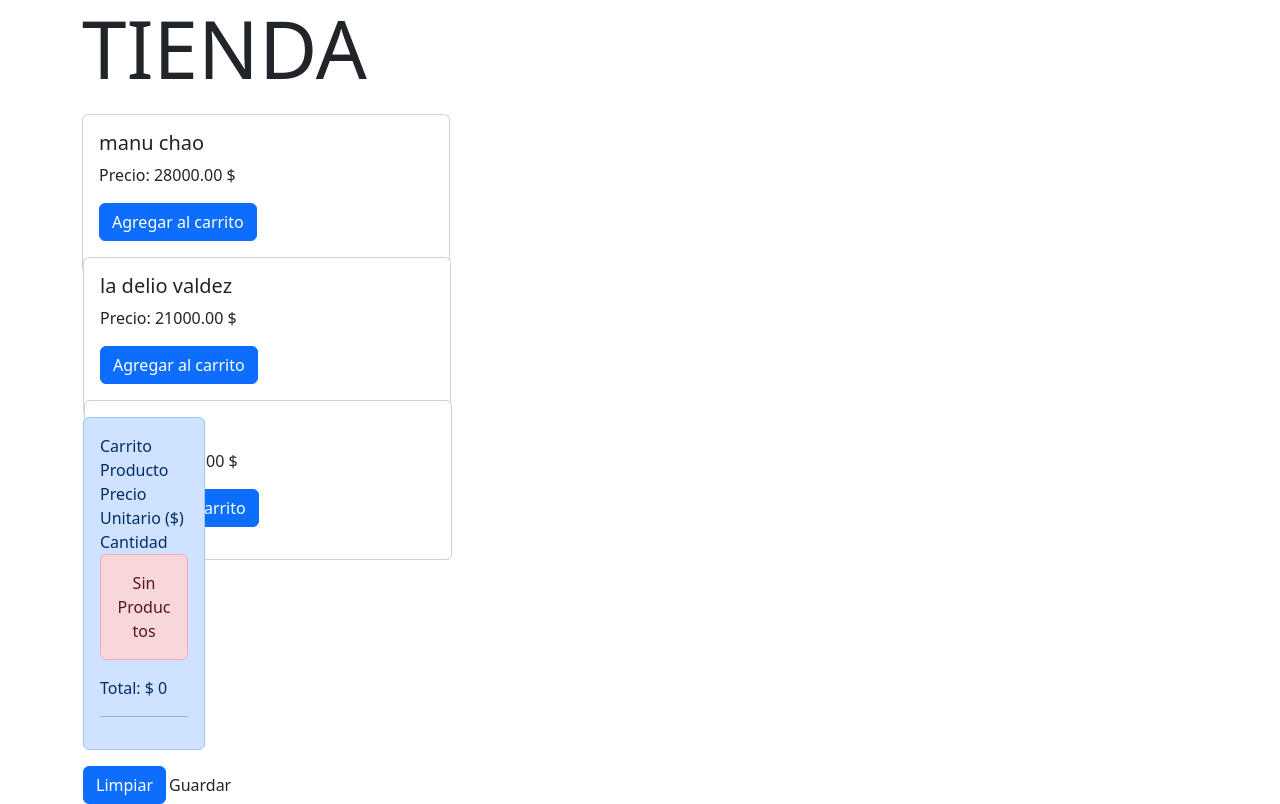
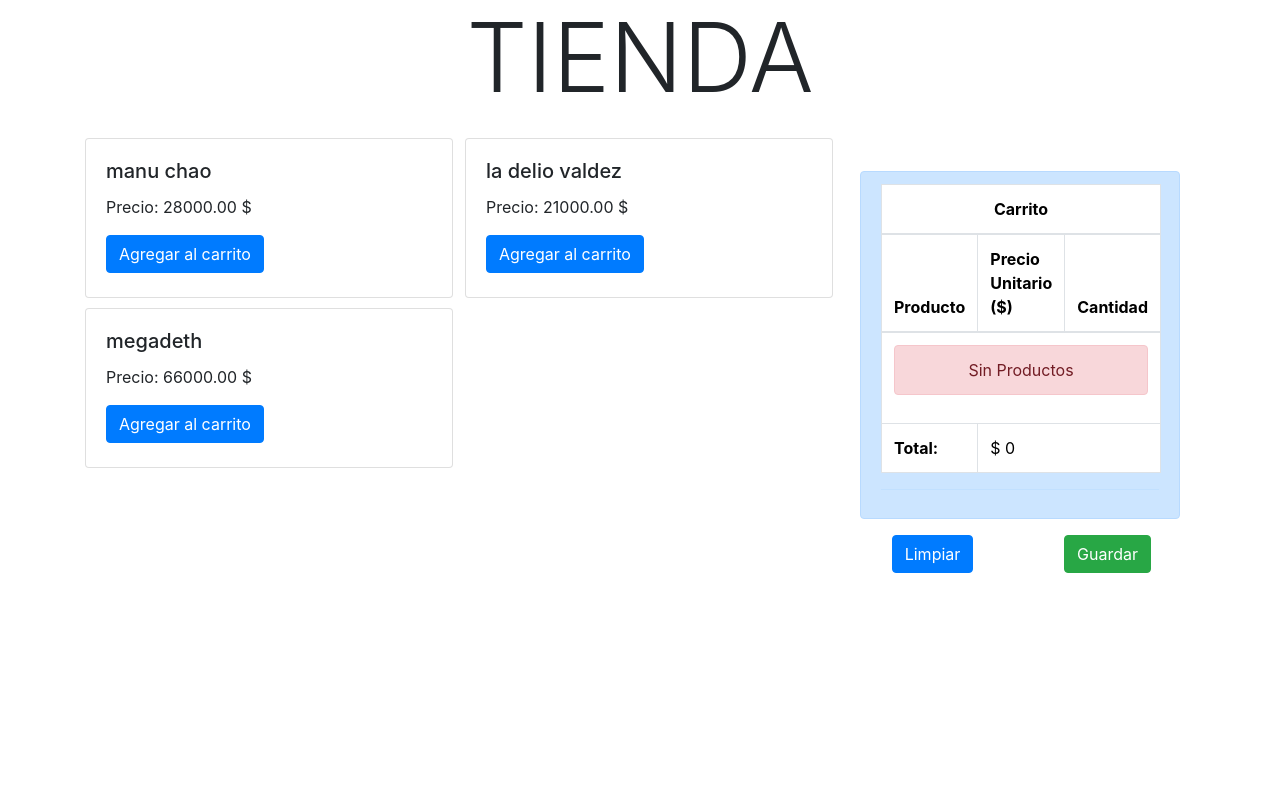
Before and after one commit to MaxiCatriel/carrito, a Django app: page / in a window 1280 px wide. After the commit the page ends 573 px from the top, so only its background shows below. Run offline with Django 5.2, Linux system fonts and the light colour scheme; data comes from the database, SQL or seed files in the repository; both versions use the stored data as it was after the commit; some libraries are stand-ins or nearby versions.

Commit message:
funionando

```diff
--- a/Carrito/CarritoApp/Carrito.py
+++ b/Carrito/CarritoApp/Carrito.py
@@ -2,7 +2,7 @@
     def __init__(self, request):
         self.request = request
         self.session = request.session
-        carrito = self.session["carrito"]
+        carrito = self.session.get("carrito")
         if not carrito:
             self.session["carrito"] = {}
             self.carrito = self.session["carrito"]
@@ -21,7 +21,7 @@
             }
         else:
             self.carrito[id]["cantidad"] += 1
-            self.carrito[id]['acumulado'] += producto.precio
+            self.carrito[id]['acumulado'] += float(producto.precio)
         self.guardar_carrito()
 
     def guardar_carrito(self):
@@ -38,10 +38,16 @@
         id = str(producto.id)
         if id in self.carrito.keys():
             self.carrito[id]["cantidad"] -= 1
-            self.carrito[id]['acumulado'] -= producto.precio
+            self.carrito[id]['acumulado'] -= float(producto.precio)
             if self.carrito[id]['cantidad'] <= 0: self.eliminar(producto)
             self.guardar_carrito()
 
     def limpiar(self):
         self.session["carrito"] = {}
         self.session.modified = True
+
+    def obtener_total(self):
+        total = 0
+        for item_id, item_info in self.carrito.items():
+            total += float(item_info['acumulado'])
+        return total
--- a/Carrito/CarritoApp/templates/carrito.html
+++ b/Carrito/CarritoApp/templates/carrito.html
@@ -1,8 +1,19 @@
-<div class="alert alert-primary" role="alert"
+<!DOCTYPE html>
+<html lang="en">
+<head>
+    <meta charset="UTF-8">
+    <meta name="viewport" content="width=device-width, initial-scale=1.0">
+    <title>Carrito de Compras</title>
+    <link rel="stylesheet" href="https://maxcdn.bootstrapcdn.com/bootstrap/4.5.2/css/bootstrap.min.css">
+</head>
+<body>
+
+<div class="container mt-5">
+    <div class="alert alert-primary" role="alert">
         <table class="table table-bordered">
             <thead>
                 <tr>
-                <th scope="row" colspan="3" class="text-center">Carrito</th>
+                    <th scope="col" colspan="3" class="text-center">Carrito</th>
                 </tr>
                 <tr>
                     <th scope="col">Producto</th>
@@ -14,11 +25,11 @@
                 {% if request.session.carrito.items %}
                     {% for key, value in request.session.carrito.items %}
                         <tr>
-            <td>{{value.nombre}}</td>
-            <td>{{value.precio}}</td>
-            <td>{{value.acumulado}}
-              <a href="{% url 'Add' value.producto.id %}" class="badge btn btn-dark">+</a>
-              <a href="{% url 'Sub' value.producto.id %}" class="badge btn btn-dark">-</a>
+                            <td>{{ value.nombre }}</td>
+                            <td>{{ value.precio }}</td>
+                            <td>{{ value.acumulado }}
+                                <a href="{% url 'Add' value.producto_id %}" class="badge btn btn-dark">+</a>
+                                <a href="{% url 'Sub' value.producto_id %}" class="badge btn btn-dark">-</a>
                             </td>
                         </tr>
                     {% endfor %}
@@ -31,14 +42,25 @@
                 {% endif %}
                 <tr>
                     <th scope="row">Total:</th>
-            <td colspan="2"> $ {{total_carrito}}</td>
+                    <td colspan="2"> $ {{ total_carrito }}</td>
                 </tr>
-
             </tbody>
         </table>
         <hr>
     </div>
     <div class="row text-center">
-        <div class="col-6"><a href="{% url 'CLS' %}" class="btn btn-primary">Limpiar</a> </div>
-        <div class="col-6"><a href="#" class="btn btn-succes">Guardar</a> </div>
+        <div class="col-md-6">
+            <a href="{% url 'CLS' %}" class="btn btn-primary">Limpiar</a>
         </div>
+        <div class="col-md-6">
+            <a href="#" class="btn btn-success">Guardar</a>
+        </div>
+    </div>
+</div>
+
+<script src="https://ajax.googleapis.com/ajax/libs/jquery/3.5.1/jquery.min.js"></script>
+<script src="https://cdnjs.cloudflare.com/ajax/libs/popper.js/1.16.0/umd/popper.min.js"></script>
+<script src="https://maxcdn.bootstrapcdn.com/bootstrap/4.5.2/js/bootstrap.min.js"></script>
+
+</body>
+</html>
--- a/Carrito/CarritoApp/templates/tienda.html
+++ b/Carrito/CarritoApp/templates/tienda.html
@@ -3,41 +3,45 @@
 <html lang="es">
 <head>
     <meta charset="utf-8" />
-        <title>Bienvenidoa a Tienda</title>
-
+    <meta name="viewport" content="width=device-width, initial-scale=1.0">
+    <title>Bienvenido a Tienda</title>
     <link href="https://cdn.jsdelivr.net/npm/bootstrap@5.3.3/dist/css/bootstrap.min.css" rel="stylesheet" integrity="sha384-QWTKZyjpPEjISv5WaRU9OFeRpok6YctnYmDr5pNlyT2bRjXh0JMhjY6hW+ALEwIH" crossorigin="anonymous">
+    <style>
+        .card {
+            height: 10rem;
+            width: 23rem;
+            margin: 5px 0px;
+        }
+    </style>
 </head>
 
 <body>
-        <div class= "container">
+<div class="container">
     <div class="row">
-                <div class="col-12 alig-self-center"><h1 class="display-1">TIENDA</h1></div>
+        <div class="col-12 text-center"><h1 class="display-1">TIENDA</h1></div>
     </div>
     <div class="row">
-                <div class="col-8">
+        <div class="col-lg-8">
             <div class="row" style="padding: 10px 0;">
-                        <div class="col-12">
-                            <div class="row">
                 {% for producto in productos %}
-                                <div class="col-6">
-                                    <div class="card" style="height: 10rem; width: 23rem; margin 5px 0px;">
+                <div class="col-md-6">
+                    <div class="card">
                         <div class="card-body">
-                                            <h5 class="card-title">{{producto.nombre}}</h5>
-                                            <p class= "card-text">Precio: {{producto.precio | floatformat:2 }} $</p>
-                                            <a href="{% url 'Add' value.producto_id %}" class="btn btn-primary">Agregar al carrito</a>
+                            <h5 class="card-title">{{ producto.nombre }}</h5>
+                            <p class="card-text">Precio: {{ producto.precio|floatformat:2 }} $</p>
+                            <a href="{% url 'Add' producto.id %}" class="btn btn-primary">Agregar al carrito</a>
+                        </div>
+                    </div>
                 </div>
                 {% endfor %}
             </div>
         </div>
-                    </div>
-                </div>
-                <div class="col-4">
+        <div class="col-lg-4">
             {% include 'carrito.html' %}
         </div>
     </div>
 </div>
 
-
 <script src="https://cdn.jsdelivr.net/npm/bootstrap@5.3.3/dist/js/bootstrap.bundle.min.js" integrity="sha384-YvpcrYf0tY3lHB60NNkmXc5s9fDVZLESaAA55NDzOxhy9GkcIdslK1eN7N6jIeHz" crossorigin="anonymous"></script>
 </body>
 </html>
--- a/Carrito/CarritoApp/views.py
+++ b/Carrito/CarritoApp/views.py
@@ -8,7 +8,13 @@
 
 def tienda(request):
     productos = Producto.objects.all()
-    return render (request, 'tienda.html', {'productos': productos})
+
+       # Calcular el total del carrito
+    carrito = Carrito(request)
+    total_carrito = carrito.obtener_total()
+
+    return render(request, 'tienda.html', {'productos': productos, 'total_carrito': total_carrito})
+
 
 def agregar_producto(request, producto_id):
     carrito = Carrito(request)
@@ -20,15 +26,15 @@
     carrito = Carrito(request)
     producto = Producto.objects.get(id=producto_id)
     carrito.eliminar(producto)
-    return redirect('Tienda')
+    return redirect("Tienda")
 
 def restar_producto(request, producto_id):
     carrito = Carrito(request)
     producto = Producto.objects.get(id=producto_id)
     carrito.restar(producto)
-    return redirect('Tienda')
+    return redirect("Tienda")
 
 def limpiar_carrito(request):
     carrito = Carrito(request)
     carrito.limpiar()
-    return redirect('Tienda')
+    return redirect("Tienda")
```
Also changed, not shown: Carrito/db.sqlite3. Lines whose indentation alone changed are shown as unchanged.
